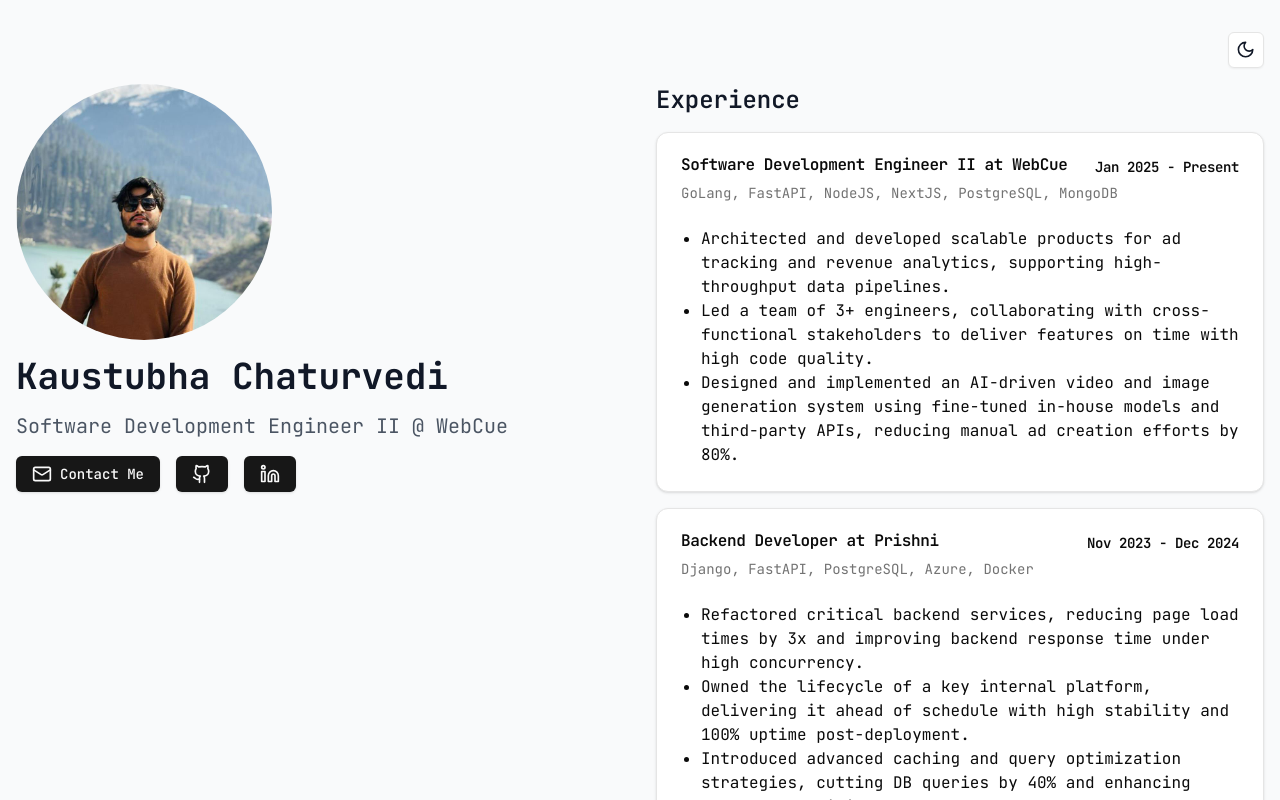
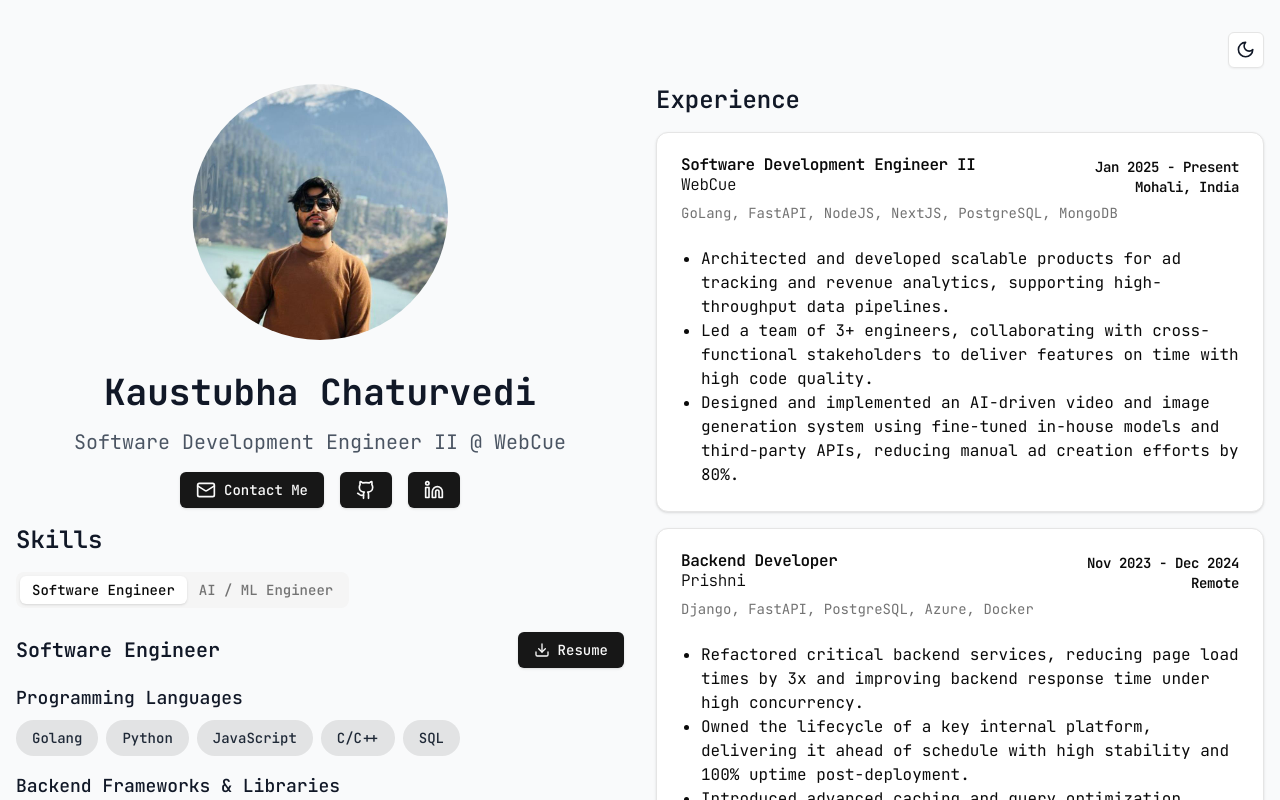
Before and after one commit to kaustubha-chaturvedi/kaustubha-chaturvedi.github.io, a Next.js app: page / in a window 1280 px wide. Shown: the top 800 px of the page. Built offline with nearby package versions, Linux system fonts and the light colour scheme.

Commit message:
update: enhance portfolio layout and add location to experience entries

```diff
--- a/src/app/page.tsx
+++ b/src/app/page.tsx
@@ -20,7 +20,7 @@ export default function Portfolio() {
           <ThemeSwitcher />
         </div>
         <div className="grid md:grid-cols-2 gap-8 mb-12">
-          <div className="space-y-4 text-center md:text-justify">
+          <div className="space-y-4 text-center md:text-justify justify-content-center flex flex-col items-center">
             {/* Circular Profile Photo */}
             <Image
               src={info.picUrl} // Adjust the image path as needed
@@ -49,10 +49,10 @@ export default function Portfolio() {
                 </a>
               </Button>
             </div>
+            <SkillsSection positions={positions} />
           </div>
           <ExperienceSection experiences={experiences} />
         </div>
-        <SkillsSection positions={positions} />
         <ProjectsSection projects={projects} />
       </div>
     </div>
--- a/src/components/ExperienceSection.tsx
+++ b/src/components/ExperienceSection.tsx
@@ -9,9 +9,15 @@ export default function ExperienceSection({ experiences }: { experiences: Experi
       {experiences.map((exp, index) => (
         <Card key={index} className="dark:bg-gray-800">
           <CardHeader>
-            <CardTitle className='flex justify-between flex-wrap'>
-              <p>{exp.title} at {exp.company}</p>
-              <p className="text-sm dark:text-gray-400">{exp.period}</p>
+            <CardTitle className='flex w-full flex-wrap flex-col'>
+              <div className="flex justify-between">
+                <p>{exp.title}</p>
+                <p className="text-sm dark:text-gray-400">{exp.period}</p>
+              </div>
+              <div className="flex justify-between">
+                <p className="font-light">{exp.company}</p>
+                <p className="text-sm dark:text-gray-400">{exp.location}</p>
+              </div>
             </CardTitle>
             <CardDescription className="dark:text-gray-400">{exp.technologies}</CardDescription>
           </CardHeader>
--- a/src/components/SkillsSection.tsx
+++ b/src/components/SkillsSection.tsx
@@ -23,7 +23,7 @@ export default function SkillsSection({ positions }: { positions: Position[] })
   const [activeTab, setActiveTab] = useState(positions[0]?.name);
 
   return (
-    <div className="mb-12 relative">
+    <div className="mb-12 w-full">
       <h2 className="text-2xl font-semibold mb-4">Skills</h2>
       <Tabs value={activeTab} onValueChange={setActiveTab}>
         <div className="overflow-auto">
--- a/src/data/experiences.ts
+++ b/src/data/experiences.ts
@@ -5,6 +5,7 @@ export const experiences: Experience[] = [
     title: "Software Development Engineer II",
     company: "WebCue",
     period: "Jan 2025 - Present",
+    location: "Mohali, India",
     technologies: "GoLang, FastAPI, NodeJS, NextJS, PostgreSQL, MongoDB",
     description: [
       "Architected and developed scalable products for ad tracking and revenue analytics, supporting high-throughput data pipelines.",
@@ -16,6 +17,7 @@ export const experiences: Experience[] = [
     title: "Backend Developer",
     company: "Prishni",
     period: "Nov 2023 - Dec 2024",
+    location: "Remote",
     technologies: "Django, FastAPI, PostgreSQL, Azure, Docker",
     description: [
       "Refactored critical backend services, reducing page load times by 3x and improving backend response time under high concurrency.",
@@ -27,6 +29,7 @@ export const experiences: Experience[] = [
     title: "App Development Lead",
     company: "Undigitally",
     period: "Jan - Oct 2023",
+    location: "Remote",
     technologies: "Flutter, Firebase, FastAPI, Azure SQL",
     description: [
       "Led backend development for a cross-platform mobile app, improving API latency by 30% through architectural improvements.",
@@ -37,6 +40,7 @@ export const experiences: Experience[] = [
     title: "Web Development Intern",
     company: "Police HQ, Bhopal",
     period: "Jul - Nov 2021",
+    location: "Bhopal, India",
     technologies: "Django, MariaDB, Docker, Self-Hosted Server",
     description: [
       "Designed, developed, and deployed a high-availability web portal for the India Covid Help Group with 0% downtime during peak usage.",
--- a/src/data/skills.ts
+++ b/src/data/skills.ts
@@ -4,23 +4,56 @@ export const positions: Position[] = [
     {
         name: "Software Engineer",
         skills: [
-            { category: "Programming Languages", items: ["Golang", "Python", "JavaScript", "C/C++", "SQL"] },
-            { category: "Backend Frameworks & Libraries", items: ["FastAPI", "Django", "Express.js", "Flask", "Next.js"] },
-            { category: "System Design & Architecture", items: ["RESTful APIs", "GraphQL", "Microservices", "Serverless Architectures"] },
-            { category: "Databases & Caching", items: ["PostgreSQL", "MongoDB", "MySQL", "DynamoDB", "Redis"] },
-            { category: "Cloud & DevOps", items: ["Docker", "AWS", "Azure", "Kubernetes", "Git"] }
+            {
+                category: "Programming Languages",
+                items: ["Golang", "Python", "JavaScript", "C/C++", "SQL"]
+            },
+            {
+                category: "Backend Frameworks & Libraries",
+                items: ["FastAPI", "Django", "Express.js", "Flask", "Next.js"]
+            },
+            {
+                category: "System Design & Architecture",
+                items: ["RESTful APIs", "GraphQL", "Microservices", "Serverless Architectures"]
+            },
+            {
+                category: "Databases & Caching",
+                items: ["PostgreSQL", "MongoDB", "MySQL", "DynamoDB", "Redis"]
+            },
+            {
+                category: "Cloud & DevOps",
+                items: ["Docker", "AWS", "Azure", "Kubernetes", "Git"]
+            }
         ],
         cvUrl: "/resume_py.pdf"
     },
     {
         name: "AI / ML Engineer",
         skills: [
-            { category: "Programming Languages", items: ["Python", "Golang", "C/C++", "JavaScript", "SQL"] },
-            { category: "ML & Deep Learning Frameworks", items: ["TensorFlow", "PyTorch", "Keras", "Scikit-learn", "OpenCV"] },
-            { category: "Generative AI & Tooling", items: ["LangChain", "CrewAI", "RAG", "Deepgram", "Serper", "Groq"] },
-            { category: "ML Concepts & Techniques", items: ["NLP", "Generative AI", "Feature Engineering", "Model Evaluation", "Data Preprocessing"] },
-            { category: "Databases & Vector Stores", items: ["PostgreSQL", "MongoDB", "DynamoDB", "ChromaDB", "Redis"] },
-            { category: "DevOps & MLOps Tools", items: ["Docker", "AWS", "Azure", "Kubernetes", "Git", "GitLab"] }
+            {
+                category: "Programming Languages",
+                items: ["Python", "Golang", "C/C++", "JavaScript", "SQL"]
+            },
+            {
+                category: "ML & Deep Learning Frameworks",
+                items: ["TensorFlow", "PyTorch", "Keras", "Scikit-learn", "OpenCV"]
+            },
+            {
+                category: "Generative AI & Tooling",
+                items: ["LangChain", "CrewAI", "RAG", "Deepgram", "Serper", "Groq"]
+            },
+            {
+                category: "ML Concepts & Techniques",
+                items: ["NLP", "Generative AI", "Feature Engineering", "Model Evaluation", "Data Preprocessing"]
+            },
+            {
+                category: "Databases & Vector Stores",
+                items: ["PostgreSQL", "MongoDB", "DynamoDB", "ChromaDB", "Redis"]
+            },
+            {
+                category: "DevOps & MLOps Tools",
+                items: ["Docker", "AWS", "Azure", "Kubernetes", "Git"]
+            }
         ],
         cvUrl: "/resume_ml.pdf"
     }
--- a/src/types/portfolioTypes.ts
+++ b/src/types/portfolioTypes.ts
@@ -25,6 +25,7 @@ export type Experience = {
     period: string;
     technologies: string;
     description: string[];
+    location?: string;
 };
 
 export type Project = {
```
